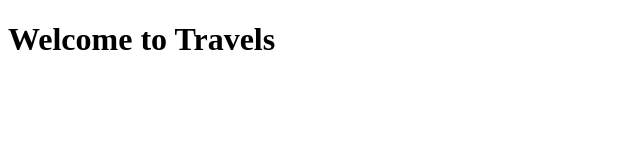
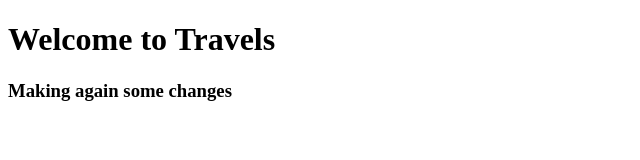
Before and after one commit to medipallibharath/travelbookings, a website: page index.html in a window 1280 px wide. Shown: the whole page, without its empty margins (0-640 px from the left). Drawn offline with Linux system fonts and the light colour scheme.

Commit message:
made a new change again

```diff
--- a/index.html
+++ b/index.html
@@ -7,5 +7,6 @@
 </head>
 <body>
     <h1>Welcome to Travels</h1>
+    <h3>Making again some changes</h3>
 </body>
 </html>
```
